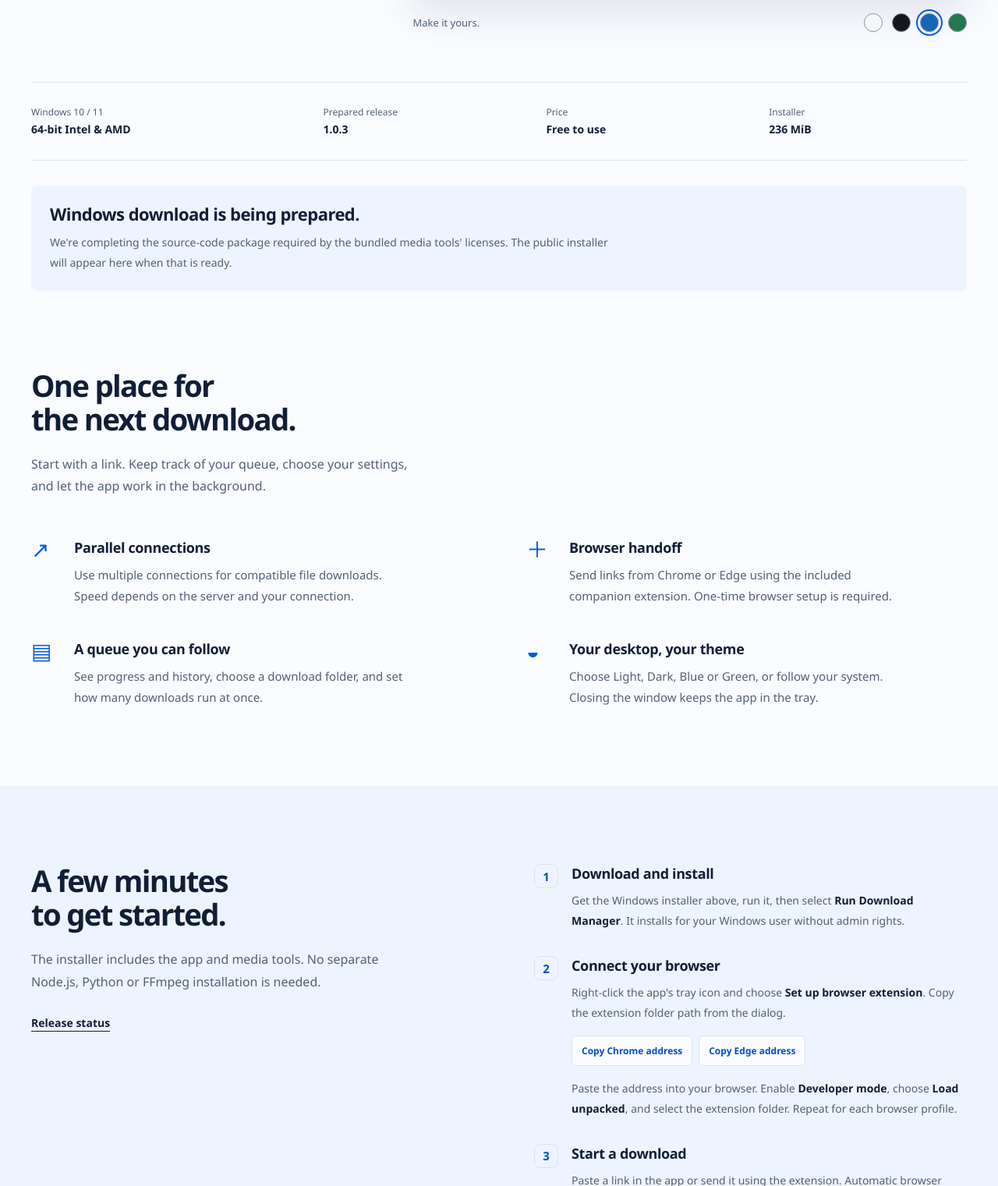
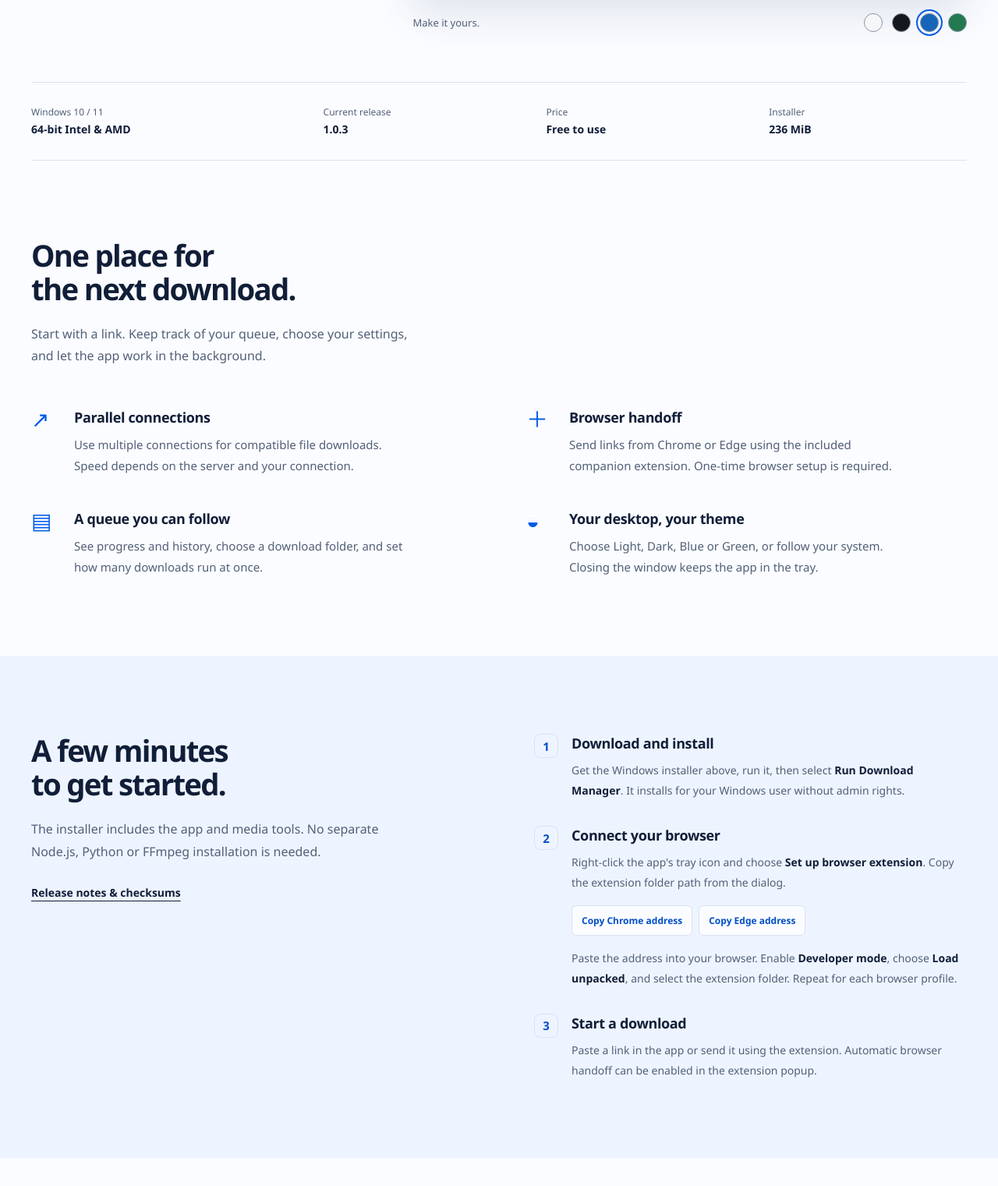
Before and after one commit to simplyAashir/download-manager, a plain HTML site: page index.html in a window 1280 px wide. Shown: the part 605-2126 px from the top of the page at 78% size. Drawn offline with Linux system fonts and the light colour scheme.

Commit message:
Connect Windows download button to published installer

```diff
--- a/index.html
+++ b/index.html
@@ -50,7 +50,10 @@
             Keep files, media and browser downloads together in one desktop app.
           </p>
           <div class="actions">
-            <a class="button primary" data-download href="#release-status"
+            <a
+              class="button primary"
+              data-download
+              href="https://github.com/simplyAashir/download-manager/releases/download/v1.0.3/DownloadManager-Setup-1.0.3-x64.exe"
               >Download for Windows</a
             ><a class="text-link" href="#installation">Installation</a>
           </div>
@@ -97,21 +100,10 @@
       </section>
       <div class="compatibility wrap" aria-label="Download details">
         <p>Windows 10 / 11 <strong>64-bit Intel &amp; AMD</strong></p>
-        <p>Prepared release <strong>1.0.3</strong></p>
+        <p>Current release <strong>1.0.3</strong></p>
         <p>Price <strong>Free to use</strong></p>
         <p>Installer <strong>236 MiB</strong></p>
       </div>
-      <section
-        id="release-status"
-        class="wrap release-status"
-        aria-labelledby="release-title"
-      >
-        <h2 id="release-title">Windows download is being prepared.</h2>
-        <p>
-          We're completing the source-code package required by the bundled media tools'
-          licenses. The public installer will appear here when that is ready.
-        </p>
-      </section>
       <section
         id="features"
         class="features wrap section"
@@ -171,7 +163,11 @@
               The installer includes the app and media tools. No separate Node.js, Python
               or FFmpeg installation is needed.
             </p>
-            <a class="text-link" href="#release-status">Release status</a>
+            <a
+              class="text-link"
+              href="https://github.com/simplyAashir/download-manager/releases/tag/v1.0.3"
+              >Release notes &amp; checksums</a
+            >
           </div>
           <ol class="steps">
             <li>
```
